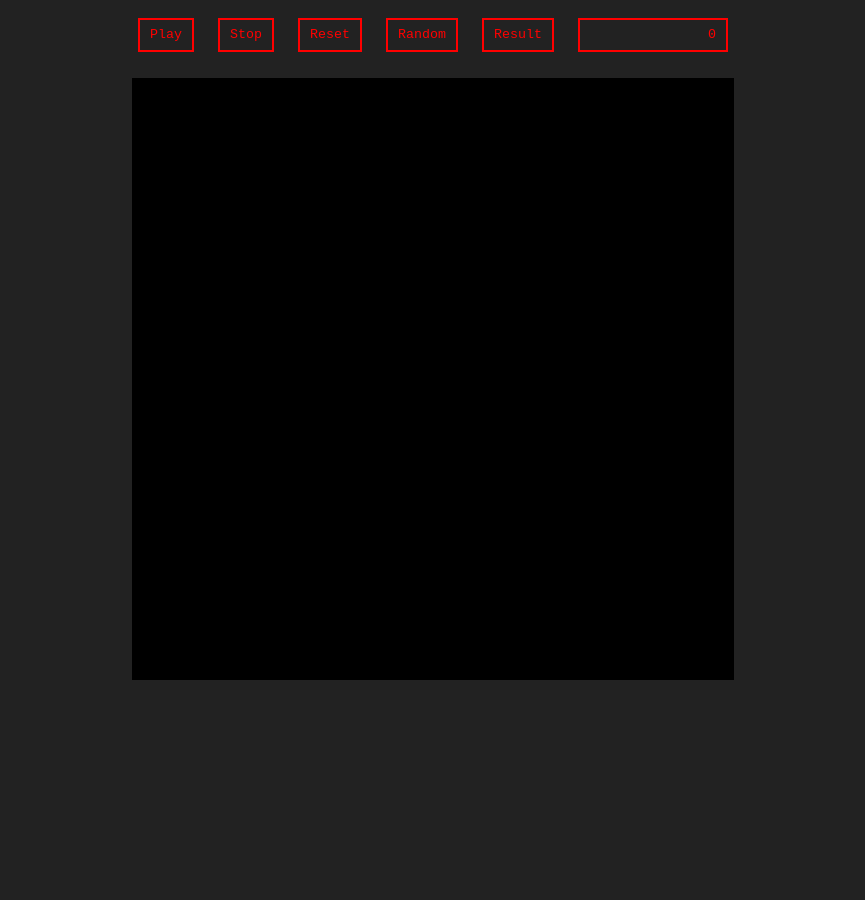
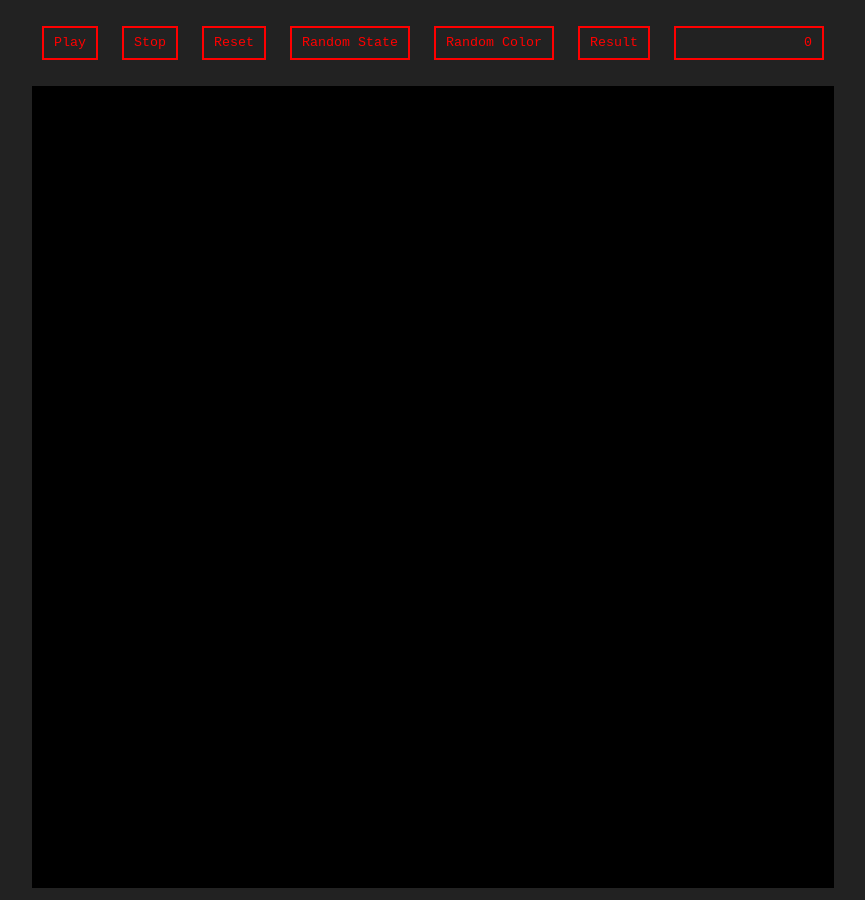
Before and after one commit to ljonathanl/ljonathanl, a plain HTML site: page index.html in a window 1280 px wide. Shown: the whole page, without its empty margins (207-1072 px from the left). Before the commit the page ends 800 px from the top, so only its background shows below. Drawn offline with Linux system fonts and the light colour scheme.

Commit message:
Clean code

```diff
--- a/index.html
+++ b/index.html
@@ -1,3 +1,5 @@
+<!DOCTYPE html>
+<html>
     <head>
         <title>Jeu de la vie</title>
         <style>
@@ -44,7 +46,8 @@
             <button onclick="start()">Play</button>
             <button onclick="stop()">Stop</button>
             <button onclick="reset(clean)">Reset</button>
-        <button onclick="reset(random)">Random</button>
+            <button onclick="reset(randomState)">Random State</button>
+            <button onclick="reset(randomColor)">Random Color</button>
             <button onclick="reset(show)">Result</button>
             <button id="frame">0</button>
         </p>
@@ -53,11 +56,11 @@
     </body>
     <script>
         var world = {
-        width: 300,
-        height: 300,
+            width: 100,
+            height: 100,
             array: null,
             view: null,
-        scale: 2,
+            scale: 8,
             colorLife: "#FF0000",
             colorDead: "#000000",
             timeByStep: 4,
@@ -121,15 +124,21 @@
             if (x < world.width / 3) {
                 color = "3333FF";
             } else if (x < 2 * world.height / 3) {
-            color = "BBBBBB";
+                color = "FF3333";
             } else {
-            color = "FF3311";
+                color = "33FF33";
             }
+
+            // if (x < world.width / 2) {
+            //     color = "3333FF";
+            // } else {
+            //     color = "33FF33";
+            // }
 
             return color;
         }
 
-    function randomColor() {
+        function color() {
             let color = "";
             for (let i = 0; i < 3; i++) {
                 color += toHex(Math.floor(Math.random()*255));
@@ -137,9 +146,13 @@
             return color;
         }
 
-    function random(value) {
+        function randomState(value) {
             value.state = Math.random() < 0.2;
-        value.color = randomColor();
+            return value;
+        }
+
+        function randomColor(value) {
+            value.color = color();
             return value;
         }
 
@@ -174,7 +187,7 @@
                                 if (c.state) {
                                     count++;
                                     if (count <= 3) {
-                                    color += Math.random() < 0.001 ? toHex(Math.floor(Math.random()*255)) : c.color.substr(2 * (count - 1), 2);
+                                        color += /*Math.random() < 0.001 ? toHex(Math.floor(Math.random()*255)) : */ c.color.substr(2 * (count - 1), 2);
                                     }
                                 }
                             }
@@ -225,3 +238,4 @@
 
 
     </script>
+</html>
```
Lines whose indentation alone changed are shown as unchanged.
